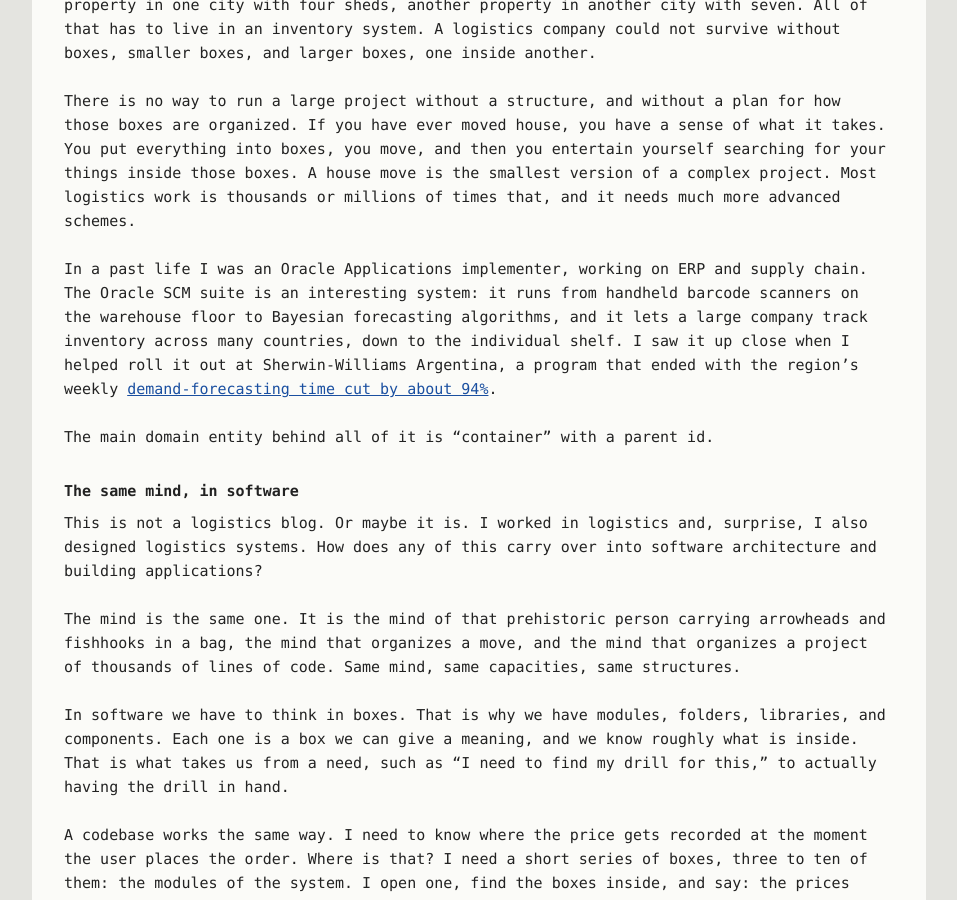
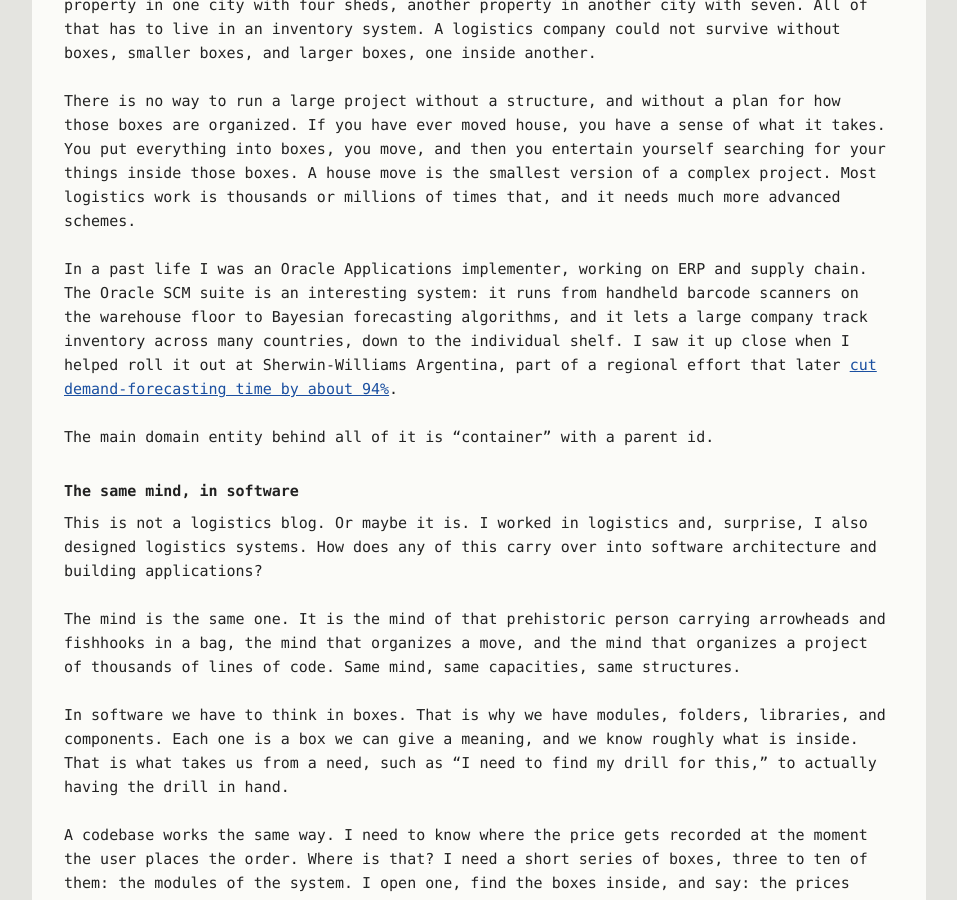
Before and after one commit to the-guish/the-dog-ate-my-typewriter, a Jekyll site: the page built from _posts/2026-11-01-my-dear-box.md, in a window 1280 px wide and 900 px high, scrolled down 902 px. Shown: the whole window, without its empty margins (161-1118 px from the left). Built offline with Jekyll 4.4.1, drawn with Linux system fonts in a browser that asks for light colours; our own code applies the rules of GitHub Pages for plain Markdown files.

Commit message:
Soften the Sherwin-Williams forecasting line
The Argentina rollout was part of a regional effort that later cut demand-forecasting time by about 94%.

Co-authored-by: Luis Castro <the-guish@users.noreply.github.com>

```diff
--- a/_posts/2026-11-01-my-dear-box.md
+++ b/_posts/2026-11-01-my-dear-box.md
@@ -20,7 +20,7 @@ Large warehouses work the same way. Goods go into small boxes, then into larger
 
 There is no way to run a large project without a structure, and without a plan for how those boxes are organized. If you have ever moved house, you have a sense of what it takes. You put everything into boxes, you move, and then you entertain yourself searching for your things inside those boxes. A house move is the smallest version of a complex project. Most logistics work is thousands or millions of times that, and it needs much more advanced schemes.
 
-In a past life I was an Oracle Applications implementer, working on ERP and supply chain. The Oracle SCM suite is an interesting system: it runs from handheld barcode scanners on the warehouse floor to Bayesian forecasting algorithms, and it lets a large company track inventory across many countries, down to the individual shelf. I saw it up close when I helped roll it out at Sherwin-Williams Argentina, a program that ended with the region's weekly [demand-forecasting time cut by about 94%](https://www.slideshare.net/slideshow/zero-downtime-for-oracle-ebusiness-suite-on-oracle-exalogic/40254433).
+In a past life I was an Oracle Applications implementer, working on ERP and supply chain. The Oracle SCM suite is an interesting system: it runs from handheld barcode scanners on the warehouse floor to Bayesian forecasting algorithms, and it lets a large company track inventory across many countries, down to the individual shelf. I saw it up close when I helped roll it out at Sherwin-Williams Argentina, part of a regional effort that later [cut demand-forecasting time by about 94%](https://www.slideshare.net/slideshow/zero-downtime-for-oracle-ebusiness-suite-on-oracle-exalogic/40254433).
 
 The main domain entity behind all of it is "container" with a parent id.
 
```
